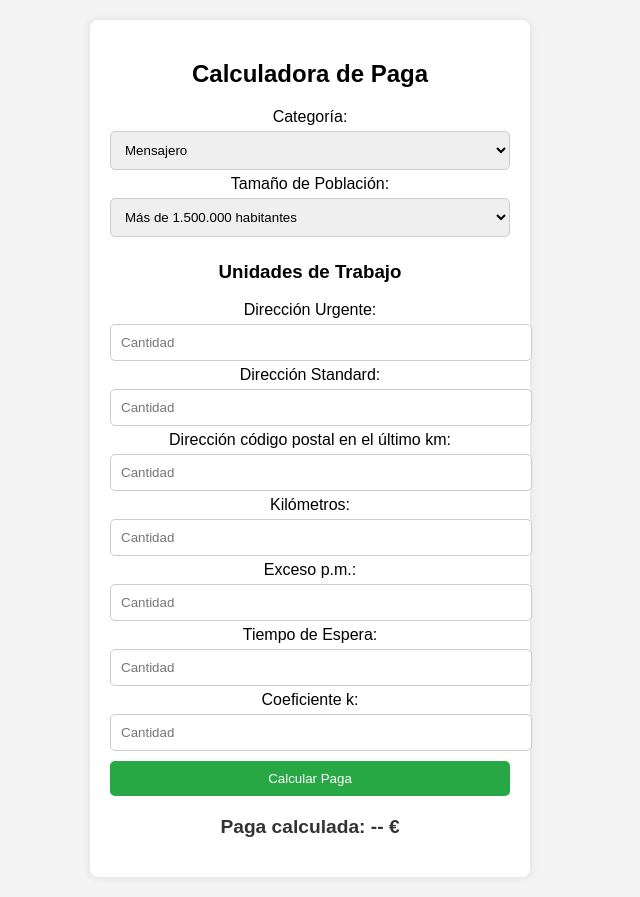
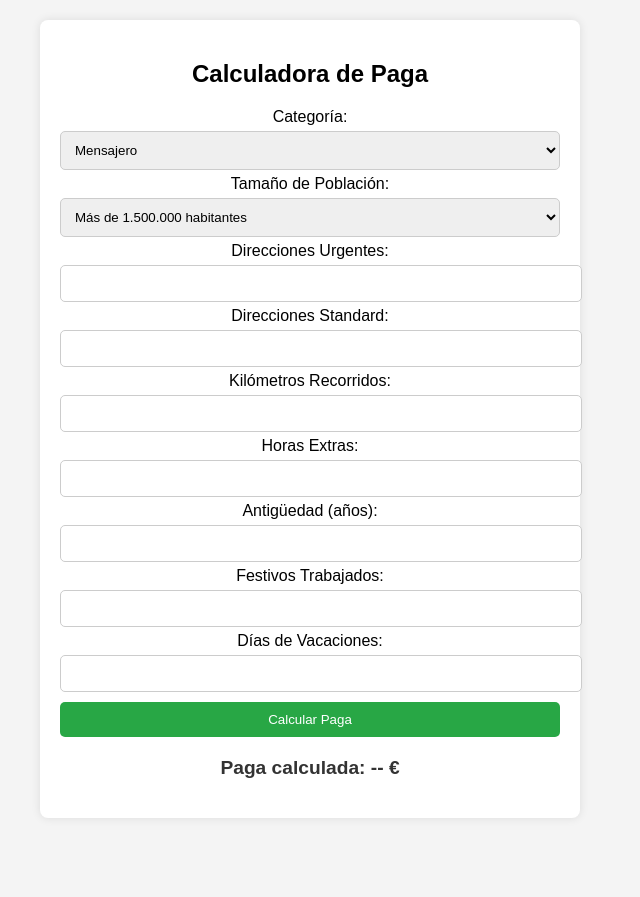
Before and after one commit to facosta92/calculadora_paga, a Flask app: page / in a window 1280 px wide. Shown: the whole page, without its empty margins (330-970 px from the left). After the commit the page ends 778 px from the top, so only its background shows below. Run offline with Flask 2, Linux system fonts and the light colour scheme.

Commit message:
Actualización de cálculo de paga con RUO y factores del convenio

```diff
--- a/app.py
+++ b/app.py
@@ -2,41 +2,27 @@
 
 app = Flask(__name__)
 
-# Datos de salario base
+# Datos de salario base según el convenio
 SALARIOS_BASE = {
-    "mensajero": 1025,
-    "ciclomensajero": 1025,
-    "conductor": 1100,
-    "andarin": 1000
+    "mensajero": 1097.98,
+    "ciclomensajero": 1097.98,
+    "conductor": 1097.98,
+    "andarin": 1097.98
 }
 
-# Factores por unidad de trabajo según población
-FACTORES_UNIDAD = {
-    "mas_1500000": {"urgente": 1.78, "standard": 1.35, "codigo_postal": 0.80, "kilometros": 0.28, "exceso_pm": 0.99, "tiempo_espera": 0.11, "coef_k": 0.91},
-    "501001_1500000": {"urgente": 1.35, "standard": 1.10, "codigo_postal": 0.80, "kilometros": 0.28, "exceso_pm": 0.99, "tiempo_espera": 0.11, "coef_k": 0.91},
-    "301001_500000": {"urgente": 1.22, "standard": 1.10, "codigo_postal": 0.80, "kilometros": 0.28, "exceso_pm": 0.99, "tiempo_espera": 0.11, "coef_k": 0.91},
-    "50001_300000": {"urgente": 1.10, "standard": 1.10, "codigo_postal": 0.80, "kilometros": 0.28, "exceso_pm": 0.99, "tiempo_espera": 0.11, "coef_k": 0.91},
-    "menos_150000": {"urgente": 1.04, "standard": 1.04, "codigo_postal": 0.80, "kilometros": 0.28, "exceso_pm": 0.99, "tiempo_espera": 0.11, "coef_k": 0.91}
+# Valores de retribución por unidad de obra (RUO) según la población
+RUO = {
+    "mas_1500000": {"urgente": 1.78, "standard": 1.35},
+    "500001_1500000": {"urgente": 1.35, "standard": 1.10},
+    "300001_500000": {"urgente": 1.22, "standard": 1.10},
+    "150001_300000": {"urgente": 1.10, "standard": 1.10},
+    "menos_150000": {"urgente": 1.04, "standard": 1.04}
 }
 
-def calcular_salario(categoria, poblacion, unidades):
-    """ Cálculo del salario basado en la población y las unidades de trabajo """
-
-    if categoria not in SALARIOS_BASE:
-        return {"error": "Categoría inválida"}, 400
-
-    if poblacion not in FACTORES_UNIDAD:
-        return {"error": "Rango de población inválido"}, 400
-
-    salario_base = SALARIOS_BASE[categoria]
-    factores = FACTORES_UNIDAD[poblacion]
-
-    # Cálculo de salario basado en unidades de trabajo
-    salario = salario_base
-    for key, value in unidades.items():
-        salario += unidades[key] * factores.get(key, 0)
-
-    return {"paga_calculada": round(salario, 2)}
+# Variables para el cálculo de gastos de locomoción
+COEFICIENTE_K = 0.91
+CONSTANTE_C = 0.78
+PRECIO_KM = 0.19
 
 @app.route('/')
 def index():
@@ -44,29 +30,58 @@
 
 @app.route('/calcular', methods=['POST'])
 def calcular_paga():
-    """ Ruta para calcular la paga """
     try:
         data = request.get_json()
-
         categoria = data.get("categoria")
         poblacion = data.get("poblacion")
-        unidades = {
-            "urgente": float(data.get("urgente", 0)),
-            "standard": float(data.get("standard", 0)),
-            "codigo_postal": float(data.get("codigo_postal", 0)),
-            "kilometros": float(data.get("kilometros", 0)),
-            "exceso_pm": float(data.get("exceso_pm", 0)),
-            "tiempo_espera": float(data.get("tiempo_espera", 0)),
-            "coef_k": float(data.get("coef_k", 0))
-        }
+        direcciones_urgentes = float(data.get("direccionesUrgentes", 0))
+        direcciones_standard = float(data.get("direccionesStandard", 0))
+        km_recorridos = float(data.get("kmRecorridos", 0))
+        horas_extras = float(data.get("horasExtras", 0))
+        antiguedad = float(data.get("antiguedad", 0))
+        festivos_trabajados = float(data.get("festivosTrabajados", 0))
+        dias_vacaciones = float(data.get("diasVacaciones", 0))
 
-        resultado = calcular_salario(categoria, poblacion, unidades)
-        return jsonify(resultado)
+        if categoria not in SALARIOS_BASE or poblacion not in RUO:
+            return jsonify({"error": "Datos inválidos"}), 400
 
-    except ValueError:
-        return jsonify({"error": "Datos inválidos, ingrese solo números"}), 400
+        salario_base = SALARIOS_BASE[categoria]
+        valor_urgente = RUO[poblacion]["urgente"]
+        valor_standard = RUO[poblacion]["standard"]
+
+        # Cálculo del salario por unidad de obra
+        salario = salario_base + (direcciones_urgentes * valor_urgente) + (direcciones_standard * valor_standard)
+
+        # Cálculo del plus de peligrosidad
+        plus_peligrosidad = salario * 0.06 if categoria == "mensajero" else direcciones_urgentes * 0.07
+        salario += plus_peligrosidad
+
+        # Cálculo de gastos de locomoción
+        ruo_mensual = salario_base / 14
+        gasto_locomocion = ((ruo_mensual * COEFICIENTE_K) / CONSTANTE_C) * km_recorridos * PRECIO_KM
+        salario += gasto_locomocion
+
+        # Cálculo de incentivos
+        if categoria == "mensajero" and direcciones_urgentes + direcciones_standard > 506:
+            salario += (direcciones_urgentes + direcciones_standard - 506) * 0.45
+        if categoria == "ciclomensajero" and direcciones_urgentes + direcciones_standard > 394:
+            salario += (direcciones_urgentes + direcciones_standard - 394) * 0.50
+
+        # Cálculo de horas extras
+        valor_hora_extra = (salario_base / 160) * 1.75
+        salario += horas_extras * valor_hora_extra
+
+        # Cálculo de antigüedad
+        salario += antiguedad * 30
+        salario += festivos_trabajados * 30
+
+        # Descuento por vacaciones
+        salario -= (salario_base / 30) * dias_vacaciones
+
+        return jsonify({"paga_calculada": round(salario, 2)})
+
     except Exception as e:
         return jsonify({"error": str(e)}), 500
 
 if __name__ == '__main__':
-    app.run(host="0.0.0.0", port=5000, debug=True)
+    app.run(debug=True)
--- a/templates/index.html
+++ b/templates/index.html
@@ -13,7 +13,7 @@
             text-align: center;
         }
         .container {
-            max-width: 400px;
+            max-width: 500px;
             background: white;
             padding: 20px;
             border-radius: 8px;
@@ -47,13 +47,13 @@
             let data = {
                 categoria: document.getElementById("categoria").value,
                 poblacion: document.getElementById("poblacion").value,
-                urgente: document.getElementById("urgente").value || 0,
-                standard: document.getElementById("standard").value || 0,
-                codigo_postal: document.getElementById("codigo_postal").value || 0,
-                kilometros: document.getElementById("kilometros").value || 0,
-                exceso_pm: document.getElementById("exceso_pm").value || 0,
-                tiempo_espera: document.getElementById("tiempo_espera").value || 0,
-                coef_k: document.getElementById("coef_k").value || 0
+                direccionesUrgentes: document.getElementById("direccionesUrgentes").value || 0,
+                direccionesStandard: document.getElementById("direccionesStandard").value || 0,
+                kmRecorridos: document.getElementById("kmRecorridos").value || 0,
+                horasExtras: document.getElementById("horasExtras").value || 0,
+                antiguedad: document.getElementById("antiguedad").value || 0,
+                festivosTrabajados: document.getElementById("festivosTrabajados").value || 0,
+                diasVacaciones: document.getElementById("diasVacaciones").value || 0
             };
 
             let response = await fetch('/calcular', {
@@ -68,7 +68,6 @@
     </script>
 </head>
 <body>
-
     <div class="container">
         <h2>Calculadora de Paga</h2>
 
@@ -83,38 +82,35 @@
         <label for="poblacion">Tamaño de Población:</label>
         <select id="poblacion">
             <option value="mas_1500000">Más de 1.500.000 habitantes</option>
-            <option value="501001_1500000">De 501.001 a 1.500.000 habitantes</option>
-            <option value="301001_500000">De 301.001 a 500.000 habitantes</option>
-            <option value="50001_300000">De 50.001 a 300.000 habitantes</option>
+            <option value="500001_1500000">De 501.001 a 1.500.000 habitantes</option>
+            <option value="300001_500000">De 301.001 a 500.000 habitantes</option>
+            <option value="150001_300000">De 150.001 a 300.000 habitantes</option>
             <option value="menos_150000">Menos de 150.000 habitantes</option>
         </select><br>
 
-        <h3>Unidades de Trabajo</h3>
+        <label for="direccionesUrgentes">Direcciones Urgentes:</label>
+        <input type="number" id="direccionesUrgentes"><br>
 
-        <label for="urgente">Dirección Urgente:</label>
-        <input type="number" id="urgente" placeholder="Cantidad"><br>
+        <label for="direccionesStandard">Direcciones Standard:</label>
+        <input type="number" id="direccionesStandard"><br>
 
-        <label for="standard">Dirección Standard:</label>
-        <input type="number" id="standard" placeholder="Cantidad"><br>
+        <label for="kmRecorridos">Kilómetros Recorridos:</label>
+        <input type="number" id="kmRecorridos"><br>
 
-        <label for="codigo_postal">Dirección código postal en el último km:</label>
-        <input type="number" id="codigo_postal" placeholder="Cantidad"><br>
+        <label for="horasExtras">Horas Extras:</label>
+        <input type="number" id="horasExtras"><br>
 
-        <label for="kilometros">Kilómetros:</label>
-        <input type="number" id="kilometros" placeholder="Cantidad"><br>
+        <label for="antiguedad">Antigüedad (años):</label>
+        <input type="number" id="antiguedad"><br>
 
-        <label for="exceso_pm">Exceso p.m.:</label>
-        <input type="number" id="exceso_pm" placeholder="Cantidad"><br>
+        <label for="festivosTrabajados">Festivos Trabajados:</label>
+        <input type="number" id="festivosTrabajados"><br>
 
-        <label for="tiempo_espera">Tiempo de Espera:</label>
-        <input type="number" id="tiempo_espera" placeholder="Cantidad"><br>
-
-        <label for="coef_k">Coeficiente k:</label>
-        <input type="number" id="coef_k" placeholder="Cantidad"><br>
+        <label for="diasVacaciones">Días de Vacaciones:</label>
+        <input type="number" id="diasVacaciones"><br>
 
         <button onclick="calcularPaga()">Calcular Paga</button>
         <h3 id="resultado">Paga calculada: -- €</h3>
     </div>
-
 </body>
 </html>
```
